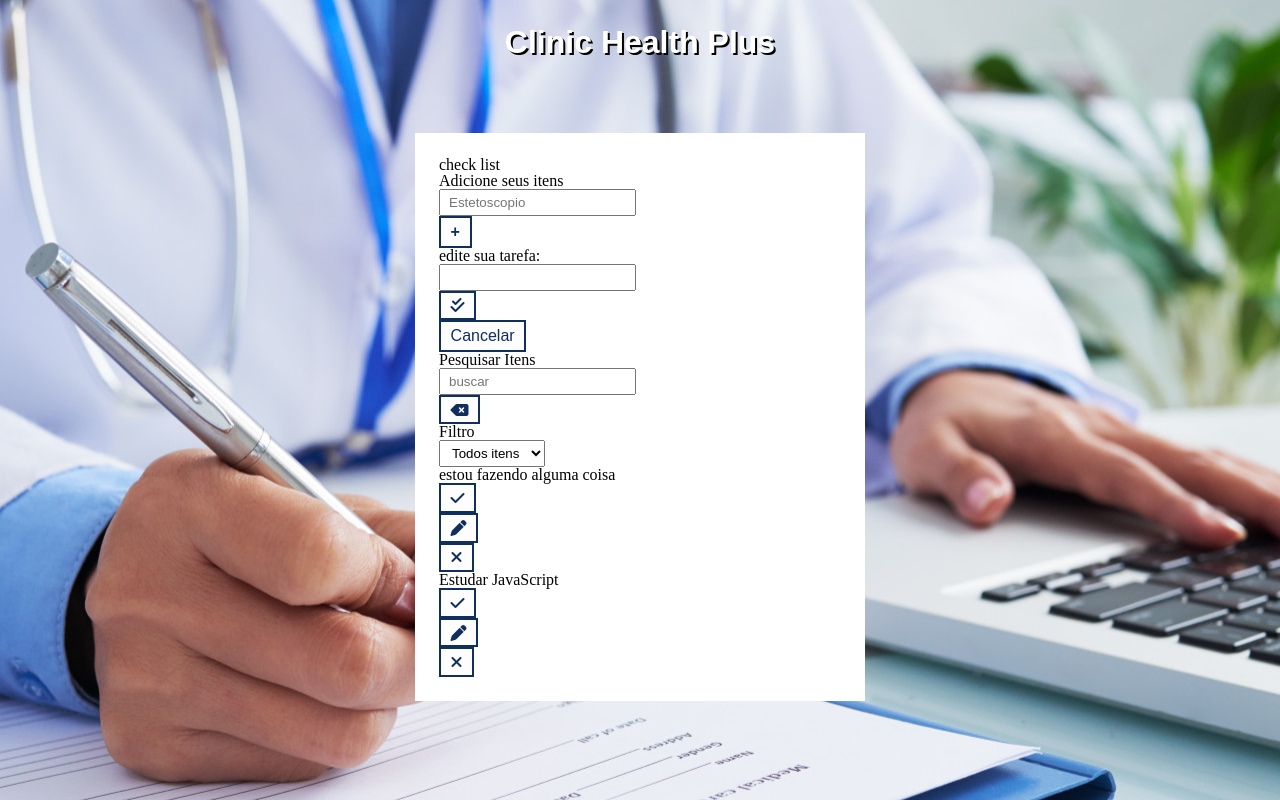
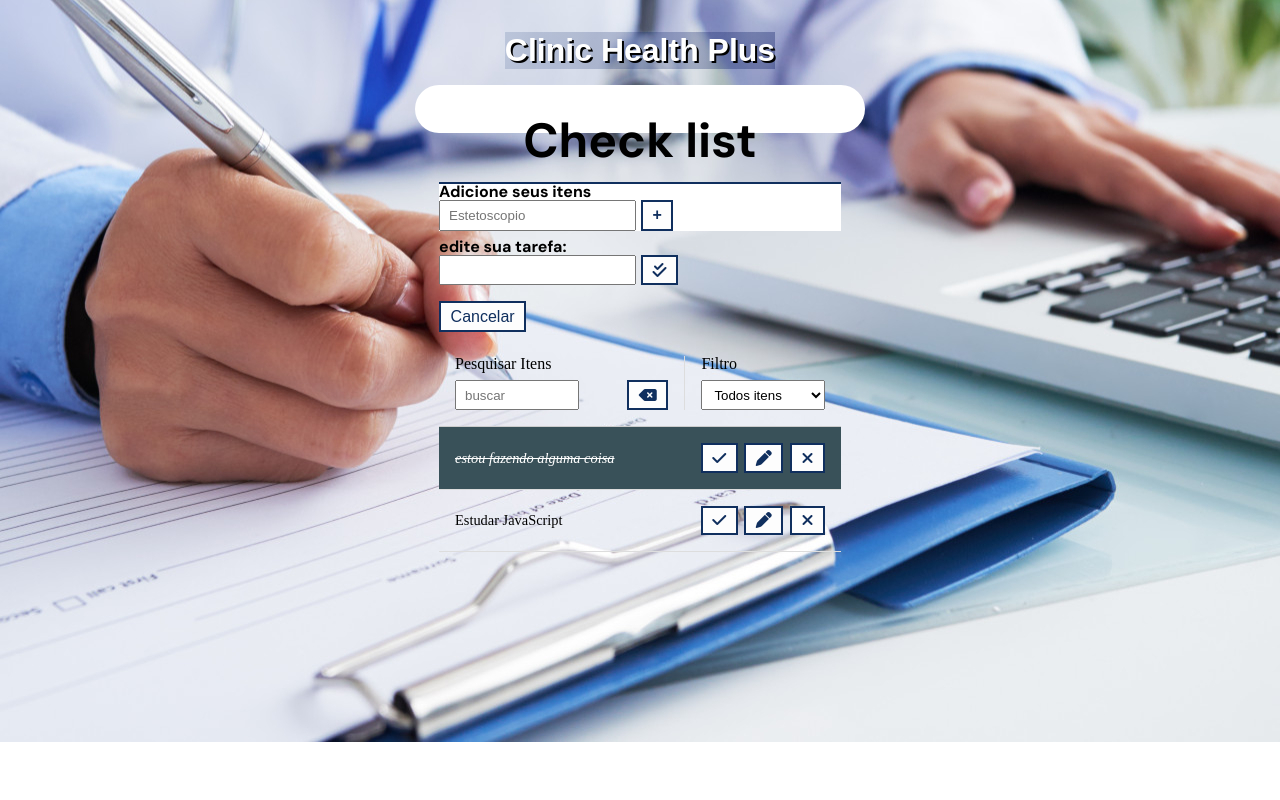
Before and after one commit to Gabrielfirme/To-do-list-clinic, a plain HTML site: page index.html in a window 1280 px wide. Drawn offline with Linux system fonts and the light colour scheme.

Commit message:
:iphone: :construction: adicionando responsividade.
Adaptando para diferentes tamanhos de tela;
Reajustando css.

```diff
--- a/assets/css/style.css
+++ b/assets/css/style.css
@@ -6,15 +6,19 @@
     box-sizing: border-box;
 
 }
+:root{
+    --font1:"DM sans";
+}
 body{
     background:url(../img/maos-da-medica-irreconhecivel-escrevendo-no-formulario-e-digitando-no-teclado-do-laptop.jpg) no-repeat center;
 
 }
 main{
+    margin: 0;
     display: flex;
     justify-content: center;
     align-items: center;
-    align-content: center;
+
 }
 /*Estilização do to-do-list*/
 
@@ -53,19 +57,279 @@ input,select{
     display: none;
 }
 /*Cabeçalho do To-do-list */
+
+ .todo-header{
+    text-align: center;
+    padding: 1.5rem auto .5rem;
+    margin-top: 1rem;
+}
+.todo-header-title-main{
+    display: inline-block;
+    font: normal 700 4vh Arial;
+    color: #FFF;
+    text-shadow: 2px 2px  black;
+    background-image: linear-gradient(to right, rgba(1, 36, 102, 0.137), rgba(7, 23, 94, 0.336));
+}
+/*formulário*/
 .todo-list-container{
-    width: 450px;
+    width: 80%;
     max-width: 450px;
     margin: 3rem auto ;
     padding:1.5rem;
     background-color: #FFF;
+    border-radius: 5vh;
 }
- .todo-header{
+.todo-list-title-first{
     text-align: center;
-    padding: 1.5rem;
+    font: normal 700 6vh var(--font1);
+    padding-bottom: .6rem;
+
 }
-.todo-header-title-main{
-    font: normal 700 4vh Arial;
-    color: #FFF;
-    text-shadow: 2px 2px  black;
+
+#todo-clinic-form,#editar-formulario{
+    margin-bottom: .5rem;
+    font-weight: bold;
+    font-family: var(--font1);
+
 }
+.form-control{
+    display: flex;
+
+
+}
+.form-control input{
+    margin-right: .3rem;
+}
+#cancel-edit-btn{
+    margin-top: 1rem;
+
+}
+
+/*to-do-barra de ferramentas*/
+
+#search-bar{
+    padding:1rem;
+    border-bottom:1px solid #CCC;
+    display:flex;
+
+
+}
+#search-bar h4{
+    margin-bottom: .5rem;
+}
+#search{
+    border-right:1px solid #DDD;
+    padding-right:1rem;
+    margin-right:1rem;
+    width: 65%;
+    display: flex;
+    flex-direction: column;
+
+
+}
+#search form{
+    display: flex;
+}
+#search input{
+    width: 100%;
+    margin-right: 3rem;
+}
+#filtro{
+    width: 35%;
+    display: flex;
+    flex-direction: column;
+}
+
+#filtro select{
+    flex: 1;
+}
+
+/*todo list*/
+.todo{
+    display: flex;
+    justify-content:space-around ;
+    align-items: center;
+    padding: 1rem;
+    border-bottom:1px solid #ddd ;
+    trasition:.3s;
+}
+.todo h3{
+    flex:1;
+    font-size: .9rem;
+
+
+}
+.todo button{
+    margin-left: .4rem;
+
+}
+.done {
+    background: #395159;
+}
+.done h3{
+    color: #fff;
+    text-decoration: line-through ;
+    font-style: italic;
+}
+
+@media screen and (min-width:1000px){
+    main{
+        margin: 0;
+        display: flex;
+        justify-content: center;
+        align-items: center;
+
+    }
+    /*Estilização do to-do-list*/
+
+    #todo-clinic-form{
+        background-color: white;
+    }
+    button{
+        background: #FDFDFD;
+        color:#102F5e;
+        border: 2px solid #102F5e;
+        padding: .3rem .6rem;
+        font-size: 1rem;
+        cursor: pointer;
+        display: flex;
+        align-items: center;
+        justify-content: center;
+        transition: .4s;
+    }
+    button:hover{
+        background-color:#102f5e;
+        color: #fff;
+    }
+    button:hover > i{
+        color: #fff;
+
+    }
+    button i{
+        color: #102F5e;
+        font-weight: bold;
+        pointer-events: none;
+    }
+    input,select{
+        padding: .25rem .5rem;
+    }
+    .hide{
+        display: none;
+    }
+    /*Cabeçalho do To-do-list */
+
+     .todo-header{
+        text-align: center;
+        padding: 1.5rem auto .5rem;
+    }
+    .todo-header-title-main{
+        display: inline-block;
+        font: normal 700 4vh Arial;
+        color: #FFF;
+        text-shadow: 2px 2px  black;
+        background-image: linear-gradient(to right, rgba(1, 36, 102, 0.137), rgba(7, 23, 94, 0.336));
+        margin-top: 2vh;
+    }
+    /*formulário*/
+    .todo-list-container{
+        width: 80%;
+        height: 30px;
+        max-width: 450px;
+        margin: 1rem auto ;
+        padding:1.5rem;
+        background-color: #FFF;
+        border-radius: 5vh;
+    }
+    .todo-list-title-first{
+        text-align: center;
+        font: normal 700 6vh var(--font1);
+        padding-bottom: .6rem;
+        border-bottom: 2px solid #102F5e;
+
+    }
+
+    #todo-clinic-form,#editar-formulario{
+        margin-bottom: .5rem;
+        font-weight: bold;
+
+    }
+    .form-control{
+        display: flex;
+
+    }
+    .form-control input{
+        margin-right: .3rem;
+    }
+    #cancel-edit-btn{
+        margin-top: 1rem;
+
+    }
+
+    /*to-do-barra de ferramentas*/
+
+    #search-bar{
+        padding:1rem;
+        border-bottom:1px solid #CCC;
+        display:flex;
+
+
+    }
+    #search-bar h4{
+        margin-bottom: .5rem;
+    }
+    #search{
+        border-right:1px solid #DDD;
+        padding-right:1rem;
+        margin-right:1rem;
+        width: 65%;
+        display: flex;
+        flex-direction: column;
+
+
+    }
+    #search form{
+        display: flex;
+    }
+    #search input{
+        width: 100%;
+        margin-right: 3rem;
+    }
+    #filtro{
+        width: 35%;
+        display: flex;
+        flex-direction: column;
+    }
+
+    #filtro select{
+        flex: 1;
+    }
+
+    /*todo list*/
+    .todo{
+        display: flex;
+        justify-content:space-around ;
+        align-items: center;
+        padding: 1rem;
+        border-bottom:1px solid #ddd ;
+        trasition:.3s;
+    }
+    .todo h3{
+        flex:1;
+        font-size: .9rem;
+
+
+    }
+    .todo button{
+        margin-left: .4rem;
+
+    }
+    .done {
+        background: #395159;
+    }
+    .done h3{
+        color: #fff;
+        text-decoration: line-through ;
+        font-style: italic;
+    }
+
+}
--- a/index.html
+++ b/index.html
@@ -6,6 +6,9 @@
     <meta name="viewport" content="width=device-width, initial-scale=1.0">
     <link rel="stylesheet" href="assets/css/reset.css">
     <link rel="stylesheet" href="assets/css/style.css">
+    <link rel="preconnect" href="https://fonts.googleapis.com">
+    <link rel="preconnect" href="https://fonts.gstatic.com" crossorigin>
+    <link href="https://fonts.googleapis.com/css2?family=DM+Sans:ital,wght@0,400;0,500;0,700;1,400;1,500&family=Hind+Siliguri:wght@300;400;500&family=Lato:ital,wght@0,100;0,300;0,400;0,700;0,900;1,100;1,300;1,400;1,700;1,900&display=swap" rel="stylesheet">
     <script src="assets/js/to-do.js" defer></script>
     <title>Clinic Health Plus</title>
     <!--Biblioteca de icones font awesome-->
@@ -18,7 +21,7 @@
 
     <main>
         <div class="todo-list-container">
-            <h1>check list</h1>
+            <h1 class="todo-list-title-first">Check list</h1>
             <form  id="todo-clinic-form">
                 <p>Adicione seus itens</p>
                 <div class="form-control">
@@ -61,7 +64,7 @@
                 </div>
             </div>
             <div id="todo-list">
-                <div class="todo">
+                <div class="todo done">
                     <h3>estou fazendo alguma coisa</h3>
                     <button class="finish-todo">
                         <i class="fa-solid fa-check"></i>
```
